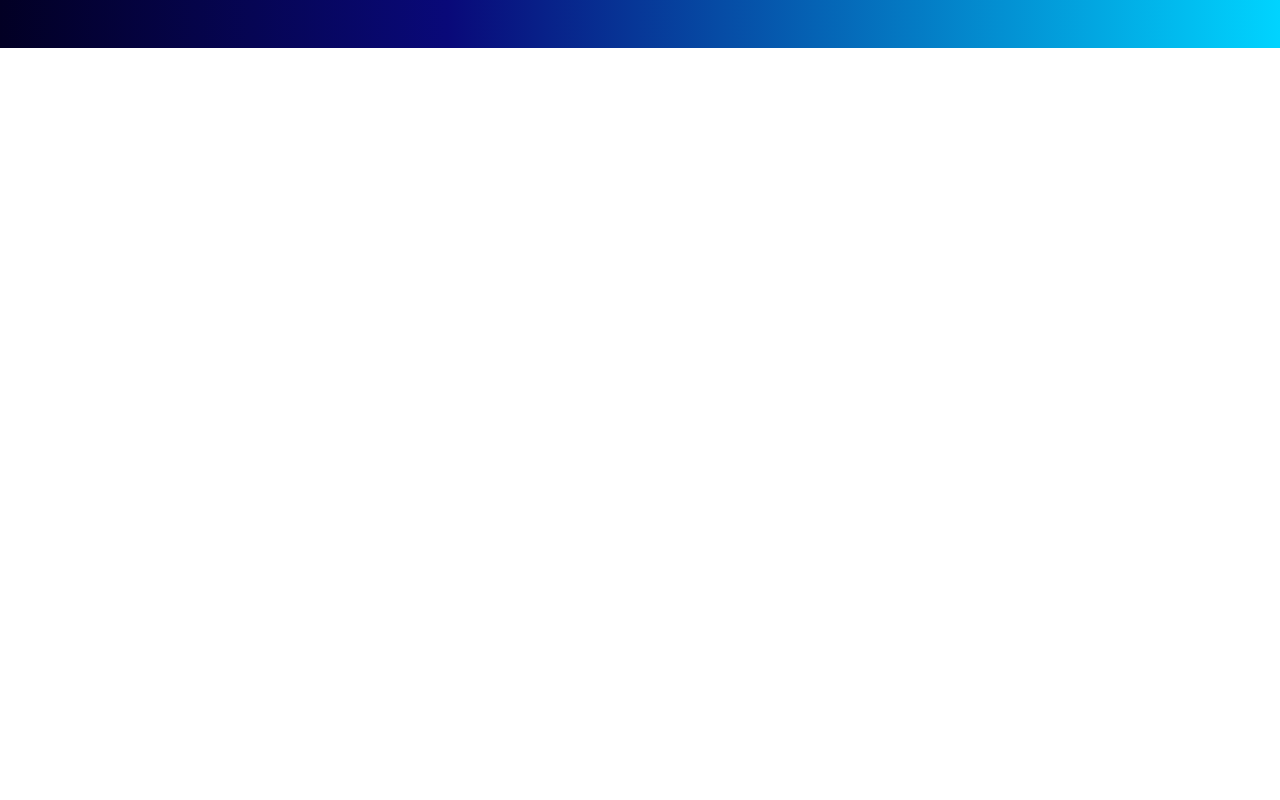
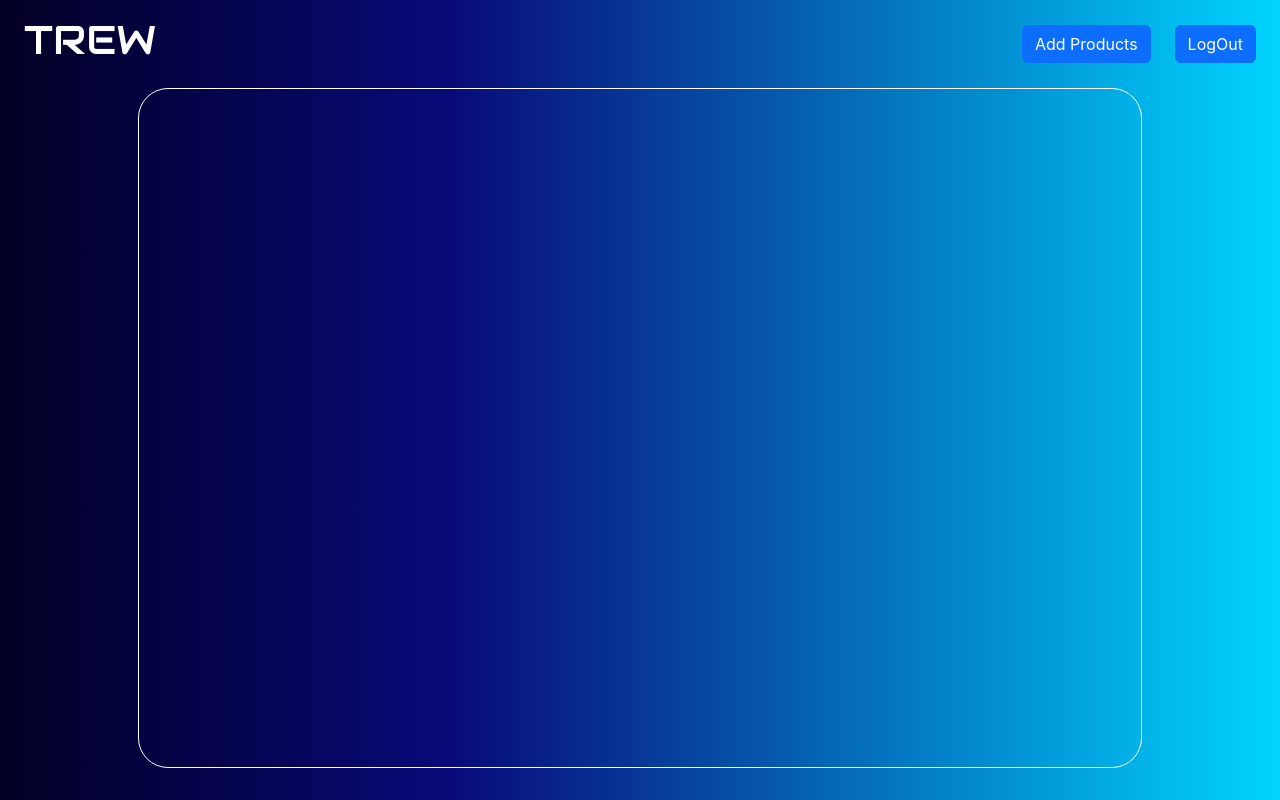
Before and after one commit to Fmajid29/inventory-react, a React (Create React App) app: page /adminpanel in a window 1280 px wide. Built offline with nearby package versions, Linux system fonts and the light colour scheme.

Commit message:
started admin panel and outlined the product div

```diff
--- a/src/App.css
+++ b/src/App.css
@@ -1,3 +1,5 @@
+@import url("https://fonts.googleapis.com/css2?family=Audiowide&display=swap");
+
 * {
   margin: 0;
   padding: 0;
--- a/src/App.js
+++ b/src/App.js
@@ -1,13 +1,14 @@
-
 import "./App.css";
 import Product from "./Components/Product/Product";
-// import Login from "./Pages/Login/Login";
+import AdminPanel from "./Pages/AdminPanel/AdminPanel";
+import Login from "./Pages/Login/Login";
 
 function App() {
   return (
     <div className="App">
-      <Product />
-
+      {/* <Product /> */}
+      <AdminPanel />
+      {/* <Login /> */}
     </div>
   );
 }
--- a/src/Components/NavBar/Navbar.css
+++ b/src/Components/NavBar/Navbar.css
@@ -1,9 +1,13 @@
 .MainNav {
-    color: #0093E9;
+  color: white;
   display: flex;
   align-items: center;
   justify-content: space-between;
   padding: 2vh 3vh;
+}
+
+.MainNav > div > h1 {
+  font-family: "Audiowide", cursive;
 }
 
 #lgbtn {
@@ -14,12 +18,12 @@
   display: none;
 }
 
-@media screen and (max-width:500px) {
+@media screen and (max-width: 500px) {
   #Addbtn {
     display: none;
   }
 
   #smAddbtn {
-        display: inline ;
+    display: inline;
   }
 }
--- a/src/Components/NavBar/Navrbar.jsx
+++ b/src/Components/NavBar/Navrbar.jsx
@@ -1,21 +1,21 @@
-import React from 'react'
-import { Button } from 'react-bootstrap';
-import './Navbar.css';
+import React from "react";
+import { Button } from "react-bootstrap";
+import "./Navbar.css";
 
 const Navrbar = () => {
   return (
-    <div className='MainNav'>
-        <div>
-            <h1>NAME</h1>
-        </div>
-        <div >
-           <Button id='smAddbtn'>+</Button>
+    <div className="MainNav">
+      <div>
+        <h1>TREW</h1>
+      </div>
+      <div>
+        <Button id="smAddbtn">+</Button>
 
-           <Button id='Addbtn'>Add Products</Button>
-            <Button id='lgbtn'>LogOut</Button>
-        </div>
+        <Button id="Addbtn">Add Products</Button>
+        <Button id="lgbtn">LogOut</Button>
+      </div>
     </div>
-  )
-}
+  );
+};
 
-export default Navrbar
+export default Navrbar;
--- /dev/null
+++ b/src/Pages/AdminPanel/AdminPanel.css
@@ -0,0 +1,33 @@
+.AdminPanel {
+  width: 100%;
+  height: 100vh;
+}
+
+.container {
+  width: 100%;
+  height: 85vh;
+  display: flex;
+  justify-content: space-around;
+  align-items: center;
+}
+
+.products {
+  width: 90%;
+  height: 85vh;
+  display: flex;
+  justify-content: space-evenly;
+  flex-wrap: wrap;
+  overflow-y: scroll;
+  border: 1px solid white;
+  border-radius: 30px;
+}
+
+/* Hide scrollbar in webkit-based browsers */
+::-webkit-scrollbar {
+  display: none;
+}
+
+/* Hide scrollbar in Firefox */
+::-moz-scrollbar {
+  display: none;
+}
--- /dev/null
+++ b/src/Pages/AdminPanel/AdminPanel.jsx
@@ -0,0 +1,16 @@
+import React from "react";
+import "./AdminPanel.css";
+import Navbar from "../../Components/NavBar/Navrbar";
+
+const AdminPanel = () => {
+  return (
+    <div className="AdminPanel">
+      <Navbar />
+      <div className="container">
+        <div className="products"></div>
+      </div>
+    </div>
+  );
+};
+
+export default AdminPanel;
--- a/src/Pages/Login/Login.css
+++ b/src/Pages/Login/Login.css
@@ -1,5 +1,3 @@
-@import url("https://fonts.googleapis.com/css2?family=Audiowide&display=swap");
-
 ::placeholder {
   font-size: 1rem;
   text-indent: 3%;
```
Lines whose indentation alone changed are shown as unchanged.
